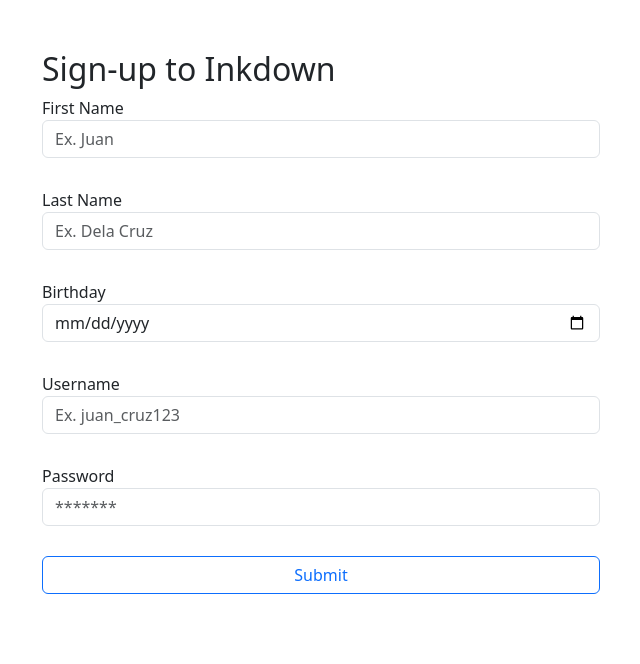
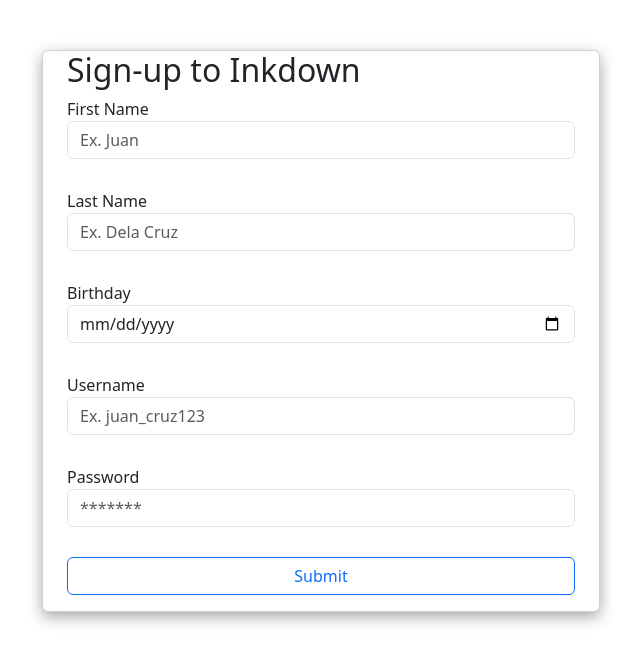
Before and after one commit to Ciezo/inkdown, a PHP site: page /views/signup.php in a window 1280 px wide. Shown: the part 56-720 px from the top of the page, without its empty margins (319-959 px from the left). Run offline with PHP 8.4, Linux system fonts and the light colour scheme; data that the repository does not hold is empty; some libraries are stand-ins or nearby versions.

Commit message:
Update sign-up form style

```diff
--- a/views/signup.php
+++ b/views/signup.php
@@ -95,6 +95,7 @@
         .register-form {
             margin: 0 auto;
             width: 50%;
+            box-shadow: rgba(0, 0, 0, 0.35) 0px 5px 15px;
         }
         .register-form .form-group {
             margin-bottom: 30px;
@@ -112,7 +113,7 @@
 
     <!-- Content goes here -->
     <div class="container">
-        <div class="register-form">
+        <div class="register-form card px-4">
             <h2>Sign-up to Inkdown</h2>
             <form action="signup.php" method="POST">
                 <div class="form-group">
```
